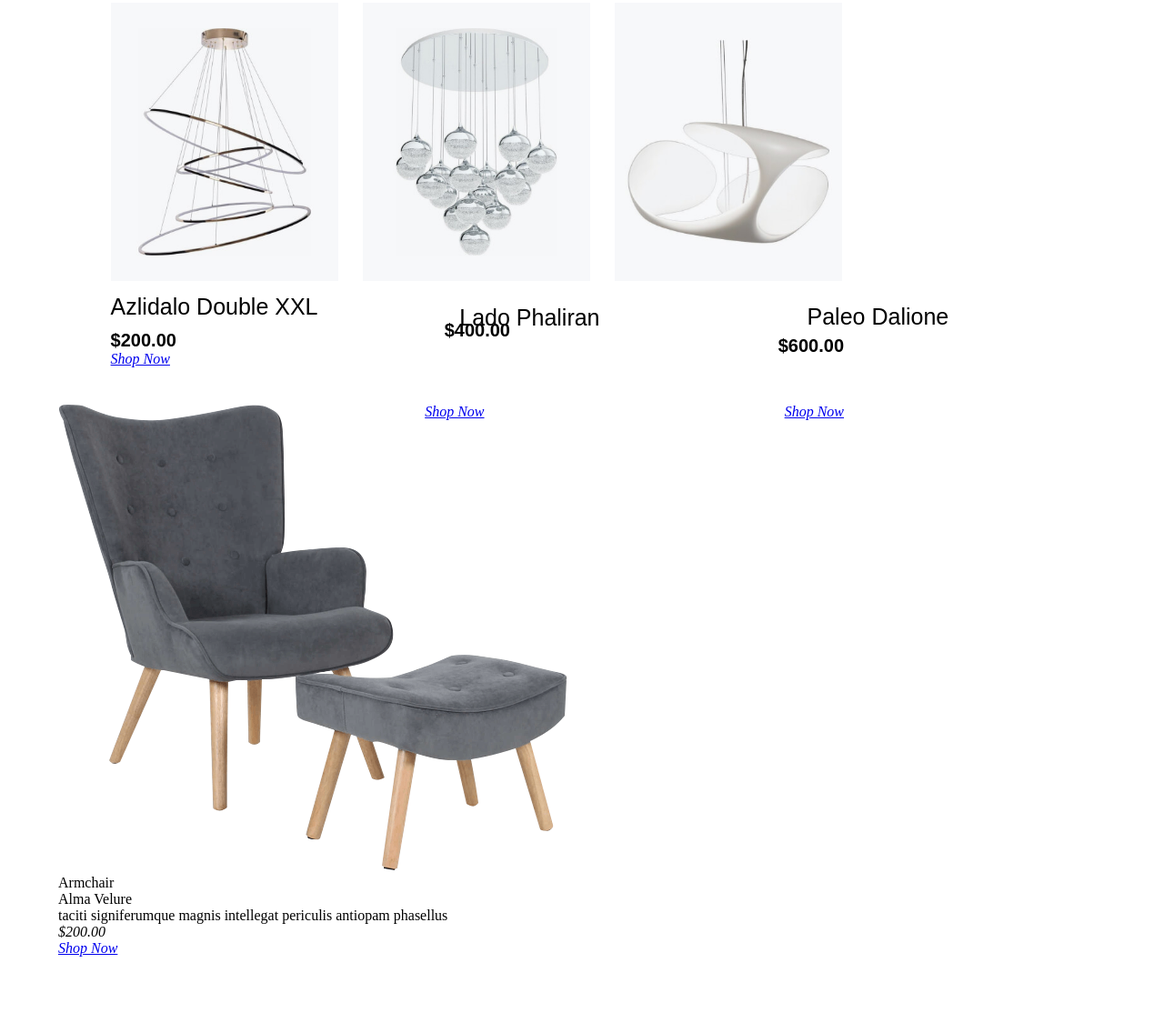
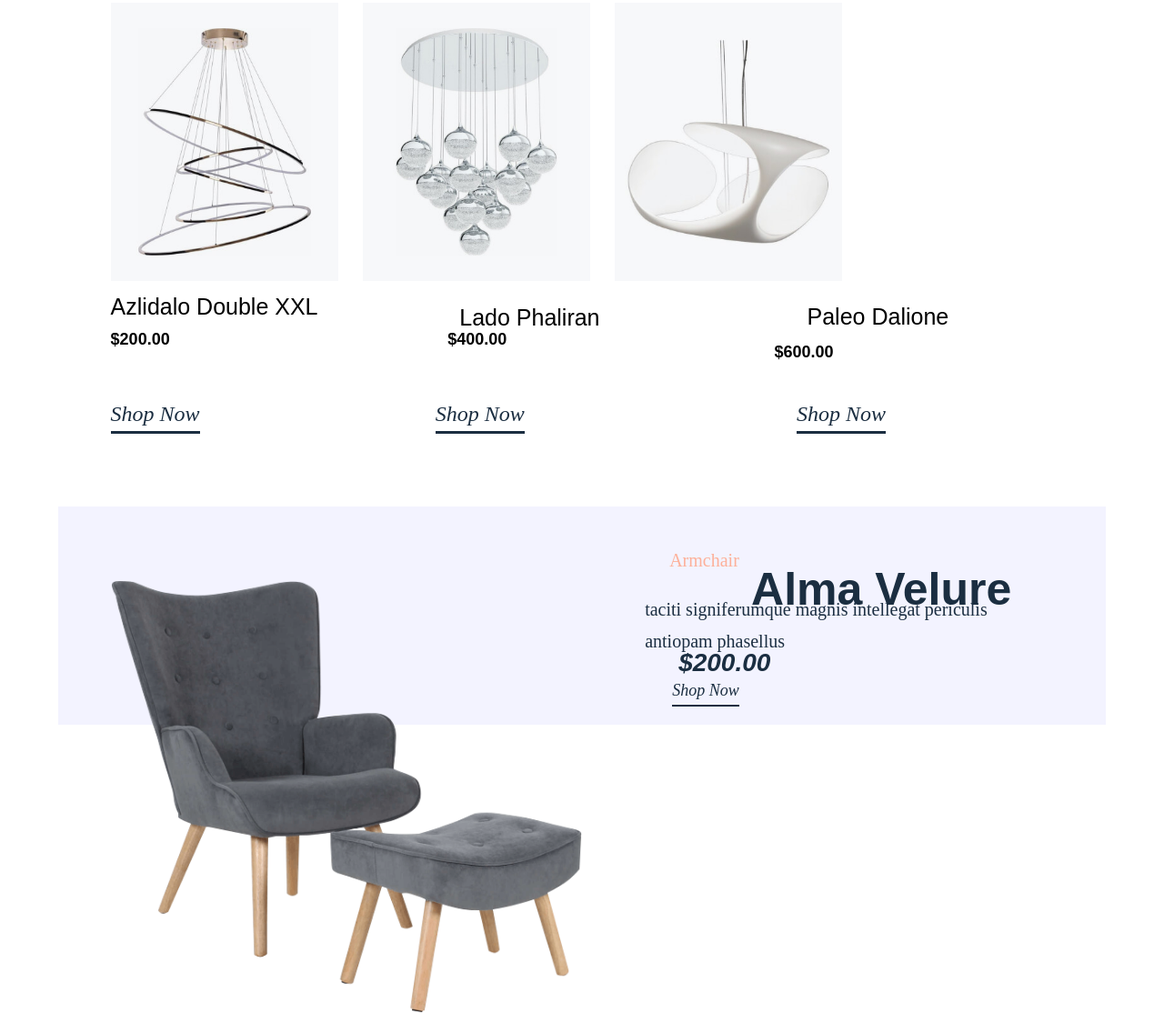
Before and after one commit to okanume044/interiorwebsite, a plain HTML site: page index.html in a window 1280 px wide. Shown: the part 905-2019 px from the top of the page at 91% size. Before the commit the page ends 1957 px from the top, so only its background shows below. Drawn offline with Linux system fonts and the light colour scheme.

Commit message:
Add files via upload

```diff
--- a/style.css
+++ b/style.css
@@ -176,7 +176,7 @@ body{
 }
 .content3{
     width: 100%;
-    height: 250%;
+    height: 400%;
     background-color: white;
 }
 .esse{
@@ -199,7 +199,7 @@ body{
     text-align: center;
     font-size: 60px;
     transform: translate(-50%, -50%);
-    color: #ffdfaa;
+    color: #ff9f80cc;
 }
 .content3image1{
     position: relative;
@@ -249,7 +249,7 @@ body{
 .content3imagetext1span{
     font-size: 15px;
     margin: 5%;
-    font-size: 20px;
+    font-size: 18px;
     font-family: fantasy;
     position: relative;
     font-weight: bolder;
@@ -258,31 +258,115 @@ body{
 .content3imagetext2span{
     position: absolute;
     left: 40%;
-    margin-top: -7%;
+    margin-top: -6%;
     font-family: fantasy;
-    font-size: 20px;
+    font-size: 18px;
     transform: translate(-50%, -50%);
     font-weight: bolder;
 }
 .content3imagetext3span{
     position: absolute;
-    right: 25%;
-    margin-top: -75px;
+    right: 26%;
+    margin-top: -65px;
     font-family: fantasy;
     font-weight: bolder;
-    font-size: 20px;
+    font-size: 18px;
 }
 
 .content3shop{
     position: absolute;
-    margin: 5%;
-    margin-top: -5%;
+    left: 5%;
+    padding-bottom: 5px;
+    text-decoration: none;
+    font-size: 1.5em;
+    color: #1b2e41;
+    border-bottom: 3px solid #1b2e41;
+}
+.content3shop:active{
+    font-weight: bold;
 }
 .content3shopp{
     position: absolute;
-    left: 35%;
+    left: 36%;
+    text-decoration: none;
+    font-size: 1.5em;
+    padding-bottom: 5px;
+    color: #1b2e41;
+    border-bottom: 3px solid #1b2e41;
+}
+.content3shopp:active{
+    font-weight: bold;
 }
 .content3shoppp{
     position: absolute;
-    right: 25%;
+    right: 21%;
+    font-size: 1.5em;
+    color: #1b2e41;
+    padding-bottom: 5px;
+    border-bottom: 3px solid #1b2e41;
+    text-decoration: none;
 }
+.content3shoppp:active{
+    font-weight: bold;
+}
+.content4{
+    background-color: #eaeaff96;
+    position: relative;
+    width: 100%;
+    height: 30%;
+    margin-top: 15%;
+}
+.content4firstimg{
+    margin: 5%;
+    width: 45%;
+    position: absolute;
+    top: 10%;
+}
+.content4text{
+    position: absolute;
+    right: 35%;
+    color: #ff9f80cc;
+    top: 20%;
+    font-weight: 500;
+    font-size: 20px;
+}
+.alma{
+    position: absolute;
+    right: 9%;
+    top: 26%;
+    font-weight: 550;
+    color: #1b2e41;
+    font-family: fantasy;
+    font-size: 50px;
+}
+.almaa{
+    position: absolute;
+    width: 35%;
+    right: 9%;
+    top: 40%;
+    color: #1b2e41;
+    line-height: 35px;
+    font-size: 20px;
+}
+.almamoney{
+    position: absolute;
+    right: 32%;
+    color: #1b2e41;
+    top: 65%;
+    font-weight: bolder;
+    font-size: 28px;
+    font-family: fantasy;
+}
+.almalink{
+    text-decoration: none;
+    position: absolute;
+    right: 35%;
+    top: 80%;
+    border-bottom: 2px solid #1b2e41;
+    padding-bottom: 5px;
+    color: #1b2e41;
+    font-size: 18px;
+}
+.almalink:hover{
+    font-weight: bold;
+}
```
